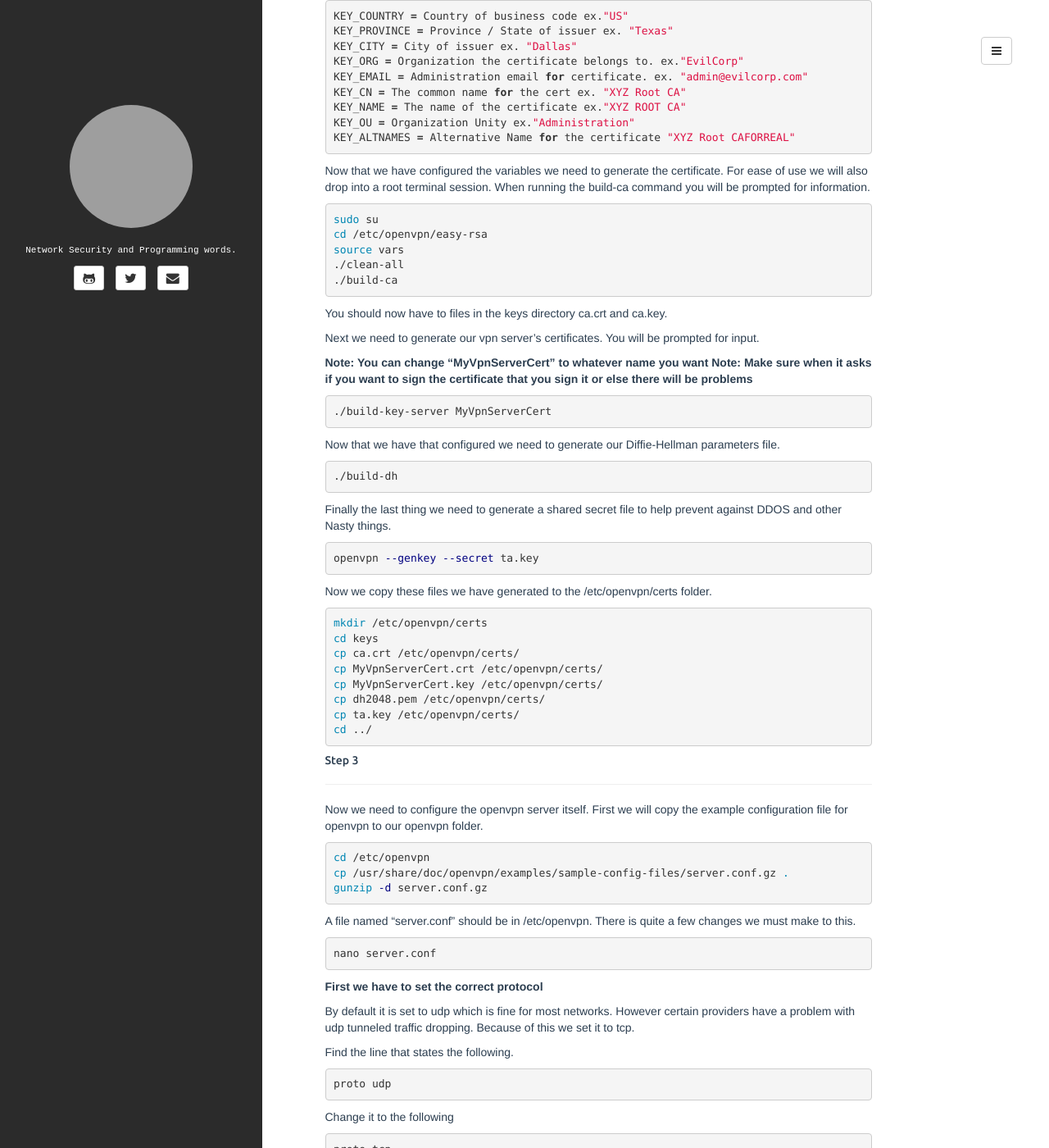
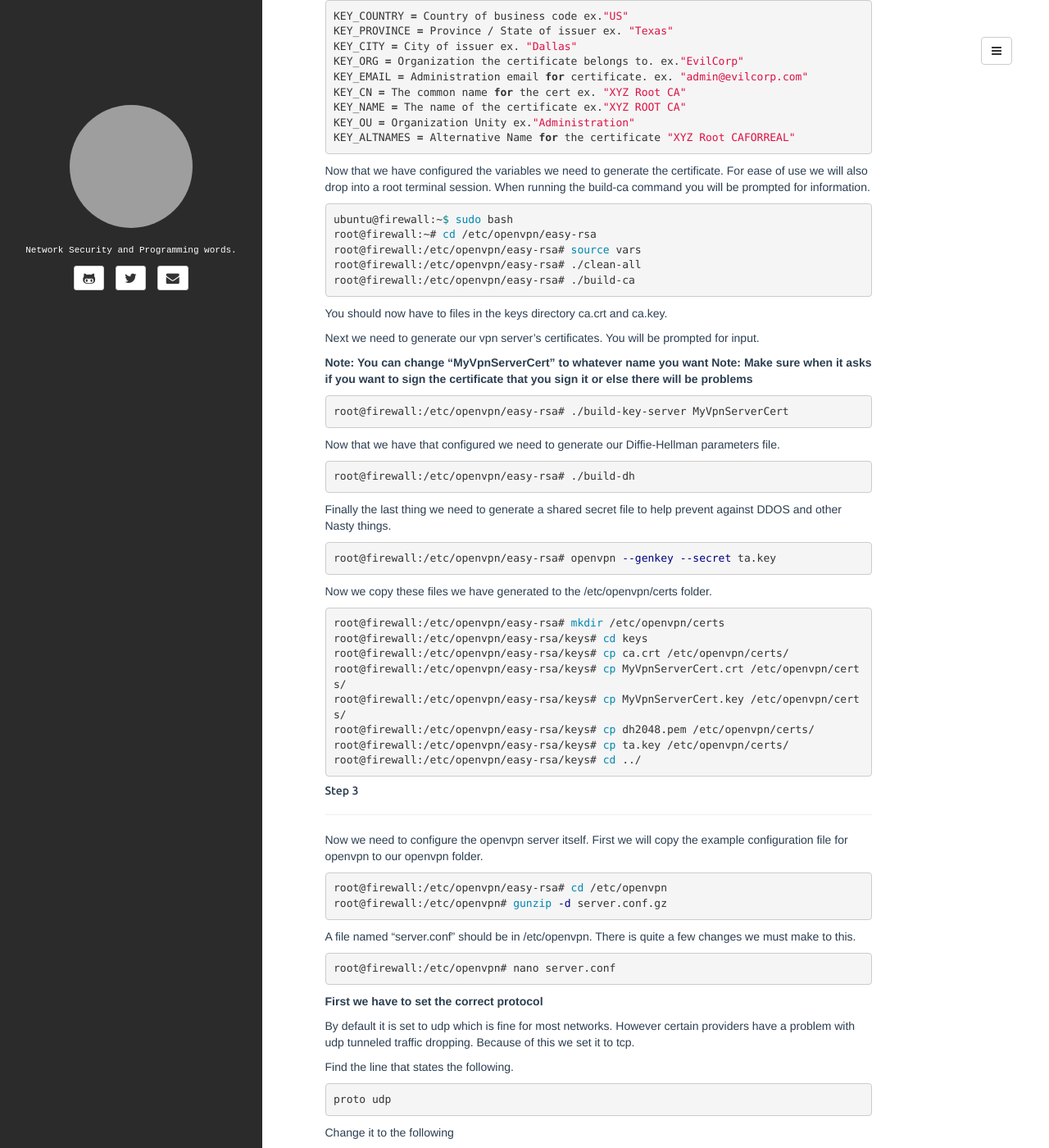
Before and after one commit to R4stl1n/r4stl1n.github.io, a Jekyll site: the page built from _posts/2015-8-5-SysAdmin-Openstack-Openvpn-Private.md, in a window 1280 px wide and 1400 px high, scrolled down 1234 px. Shown: the whole window at 82% size. Built offline with Jekyll 4.4.1, drawn with Linux system fonts in a browser that asks for light colours; some of the changed text lies outside the part shown; grey boxes are pictures that could not be loaded.

Commit message:
Included console prompt info

```diff
--- a/_posts/2015-8-5-SysAdmin-Openstack-Openvpn-Private.md
+++ b/_posts/2015-8-5-SysAdmin-Openstack-Openvpn-Private.md
@@ -39,14 +39,14 @@ have a root ca generated you can utilize your own.
 We create a easy-rsa folder in our openvpn folder and copy over the scripts.
 
 {% highlight bash %}
-sudo mkdir /etc/openvpn/easy-rsa
-sudo cp -r /usr/share/easy-rsa/* /etc/openvpn/easy-rsa
+ubuntu@firewall:~$ sudo mkdir /etc/openvpn/easy-rsa
+ubuntu@firewall:~$ sudo cp -r /usr/share/easy-rsa/* /etc/openvpn/easy-rsa
 {% endhighlight %}
 
 Now we are going to modify the file titled "vars" in /etc/openvpn/easy-rsa/vars
 
 {% highlight bash %}
-sudo nano /etc/openvpn/easy-rsa/vars
+ubuntu@firewall:~$ sudo nano /etc/openvpn/easy-rsa/vars
 {% endhighlight %}
 
 In this file you will want to modify the following variables. Within the file.
@@ -67,11 +67,11 @@ For ease of use we will also drop into a root terminal session. When running the
 build-ca command you will be prompted for information.
 
 {% highlight bash %}
-sudo su
-cd /etc/openvpn/easy-rsa
-source vars
-./clean-all
-./build-ca
+ubuntu@firewall:~$ sudo bash
+root@firewall:~# cd /etc/openvpn/easy-rsa
+root@firewall:/etc/openvpn/easy-rsa# source vars
+root@firewall:/etc/openvpn/easy-rsa# ./clean-all
+root@firewall:/etc/openvpn/easy-rsa# ./build-ca
 {% endhighlight %}
 
 You should now have to files in the keys directory ca.crt and ca.key.
@@ -84,34 +84,34 @@ __Note: Make sure when it asks if you want to sign the certificate that you sign
 or else there will be problems__
 
 {% highlight bash %}
-./build-key-server MyVpnServerCert
+root@firewall:/etc/openvpn/easy-rsa# ./build-key-server MyVpnServerCert
 {% endhighlight %}
 
 Now that we have that configured we need to generate our Diffie-Hellman parameters
 file.
 
 {% highlight bash %}
-./build-dh
+root@firewall:/etc/openvpn/easy-rsa# ./build-dh
 {% endhighlight %}
 
 Finally the last thing we need to generate a shared secret file to help prevent
 against DDOS and other Nasty things.
 
 {% highlight bash %}
-openvpn --genkey --secret ta.key
+root@firewall:/etc/openvpn/easy-rsa# openvpn --genkey --secret ta.key
 {% endhighlight %}
 
 Now we copy these files we have generated to the /etc/openvpn/certs folder.
 
 {% highlight bash %}
-mkdir /etc/openvpn/certs
-cd keys
-cp ca.crt /etc/openvpn/certs/
-cp MyVpnServerCert.crt /etc/openvpn/certs/
-cp MyVpnServerCert.key /etc/openvpn/certs/
-cp dh2048.pem /etc/openvpn/certs/
-cp ta.key /etc/openvpn/certs/
-cd ../
+root@firewall:/etc/openvpn/easy-rsa# mkdir /etc/openvpn/certs
+root@firewall:/etc/openvpn/easy-rsa/keys# cd keys
+root@firewall:/etc/openvpn/easy-rsa/keys# cp ca.crt /etc/openvpn/certs/
+root@firewall:/etc/openvpn/easy-rsa/keys# cp MyVpnServerCert.crt /etc/openvpn/certs/
+root@firewall:/etc/openvpn/easy-rsa/keys# cp MyVpnServerCert.key /etc/openvpn/certs/
+root@firewall:/etc/openvpn/easy-rsa/keys# cp dh2048.pem /etc/openvpn/certs/
+root@firewall:/etc/openvpn/easy-rsa/keys# cp ta.key /etc/openvpn/certs/
+root@firewall:/etc/openvpn/easy-rsa/keys# cd ../
 {% endhighlight %}
 
 ##### Step 3
@@ -121,15 +121,14 @@ Now we need to configure the openvpn server itself. First we will copy the examp
 configuration file for openvpn to our openvpn folder.
 
 {% highlight bash %}
-cd /etc/openvpn
-cp /usr/share/doc/openvpn/examples/sample-config-files/server.conf.gz .
-gunzip -d server.conf.gz
+root@firewall:/etc/openvpn/easy-rsa# cd /etc/openvpn
+root@firewall:/etc/openvpn# gunzip -d server.conf.gz
 {% endhighlight %}
 
 A file named "server.conf" should be in /etc/openvpn.
 There is quite a few changes we must make to this.
 {% highlight bash %}
-nano server.conf
+root@firewall:/etc/openvpn# nano server.conf
 {% endhighlight %}
 
 **First we have to set the correct protocol**
@@ -253,7 +252,7 @@ as a router.
 Run the following command to enable ip_forwarding
 
 {% highlight bash %}
-echo "1" > /proc/sys/net/ipv4/ip_forward
+root@firewall:/etc/openvpn# echo "1" > /proc/sys/net/ipv4/ip_forward
 {% endhighlight %}
 
 Now the iptables to allow our packets to be forward to the correct destination.
@@ -262,10 +261,10 @@ __Note: the eth1 interface is important in the POSTROUTING if you pick the wrong
 interface you will not be able to communicate with the private network__
 
 {% highlight bash %}
-iptables -A FORWARD -m state --state RELATED,ESTABLISHED -j ACCEPT
-iptables -A FORWARD -s 192.168.100.0/24 -j ACCEPT
-iptables -A FORWARD -j REJECT
-iptables -t nat -A POSTROUTING -s 192.168.100.0/24 -o eth1 -j MASQUERADE
+root@firewall:/etc/openvpn# iptables -A FORWARD -m state --state RELATED,ESTABLISHED -j ACCEPT
+root@firewall:/etc/openvpn# iptables -A FORWARD -s 192.168.100.0/24 -j ACCEPT
+root@firewall:/etc/openvpn# iptables -A FORWARD -j REJECT
+root@firewall:/etc/openvpn# iptables -t nat -A POSTROUTING -s 192.168.100.0/24 -o eth1 -j MASQUERADE
 {% endhighlight %}
 
 **Now we just need to make it permanent.**
@@ -273,7 +272,7 @@ iptables -t nat -A POSTROUTING -s 192.168.100.0/24 -o eth1 -j MASQUERADE
 First to ensure that ip forwarding is always enabled we need to modify the sysctl configuration.
 
 {% highlight bash %}
-sudo nano /etc/sysctl.conf
+root@firewall:/etc/openvpn# nano /etc/sysctl.conf
 {% endhighlight %}
 
 Find the following line
@@ -292,7 +291,7 @@ net.ipv4.ip_forward=1
 We achieve this by doing it the lazy way. By modifying our /etc/rc.local file.
 
 {% highlight bash %}
-sudo nano /etc/rc.local
+root@firewall:/etc/openvpn# nano /etc/rc.local
 {% endhighlight %}
 
 Find the following line.
@@ -321,33 +320,33 @@ certificate signed by our vpn certificate. You will be prompted for information.
 __Note: You can change TestClient to whatever you want.__
 __Note: Make sure to sign the certificate.__
 {% highlight bash %}
-sudo bash
-cd /etc/openvpn/easy-rsa
-source vars
-./build-key TestClient
-exit
+ubuntu@firewall:~$ sudo bash
+root@firewall:~# cd /etc/openvpn/easy-rsa
+root@firewall:/etc/openvpn/easy-rsa# source vars
+root@firewall:/etc/openvpn/easy-rsa# ./build-key TestClient
+root@firewall:/etc/openvpn/easy-rsa# exit
 {% endhighlight %}
 
 Now we copy them to a folder in our home directory
 
 {% highlight bash %}
-mkdir ~/TestClient
-cd keys
-cp ca.crt ~/TestClient
-cp TestClient.crt ~/TestClient
-cp TestClient.key ~/TestClient
-cp ta.key ~/TestClient
+ubuntu@firewall:~$ mkdir ~/TestClient
+ubuntu@firewall:~$ cd /etc/openvpn/easy-rsa/keys
+ubuntu@firewall:~$ sudo cp ca.crt ~/TestClient
+ubuntu@firewall:~$ sudo cp TestClient.crt ~/TestClient
+ubuntu@firewall:~$ sudo cp TestClient.key ~/TestClient
+ubuntu@firewall:~$ sudo cp ta.key ~/TestClient
 {% endhighlight %}
 
 Now we need to copy the sample client configuration file and modify it.
 
 {% highlight bash %}
-cd ~/TestClient
-cp /usr/share/doc/openvpn/examples/sample-config-files/client.conf .
+ubuntu@firewall:~$ cd ~/TestClient
+ubuntu@firewall:~$ cp /usr/share/doc/openvpn/examples/sample-config-files/client.conf .
 {% endhighlight %}
 
 {% highlight bash %}
-nano client.conf
+ubuntu@firewall:~$ nano client.conf
 {% endhighlight %}
 
 **First we set the correct protocol**
@@ -414,3 +413,8 @@ tls-auth ta.key 1
 After that the client configuration files are ready to go.
 
 That's it if everything works out well the openvpn server will be configured.
+Permissions will have to be changed on the files in the ~/TestClient folder.
+
+{% highlight bash %}
+ubuntu@firewall:~$ sudo chown -R user:user ~/TestClient
+{% endhighlight %}
```
